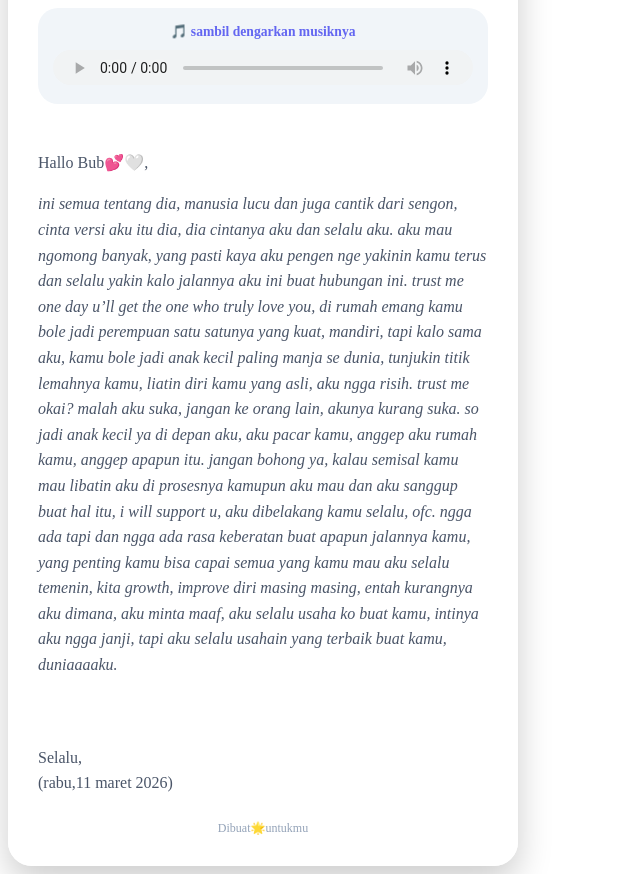
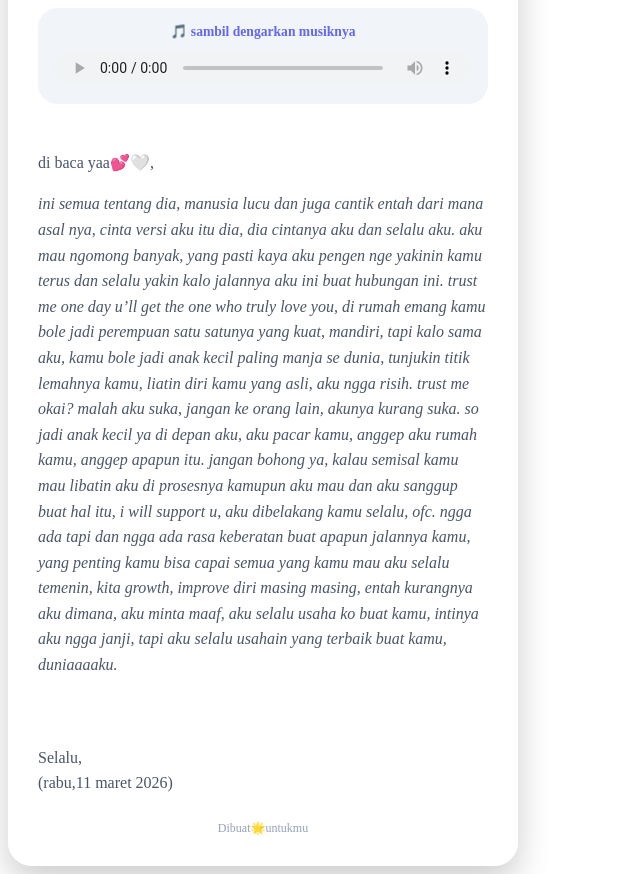
Before and after one commit to FikriTopikc/bifurinn, a plain HTML site: page index.html in a window 1280 px wide. Shown: the part 520-1394 px from the top of the page, without its empty margins (0-640 px from the left). Drawn offline with Linux system fonts and the light colour scheme.

Commit message:
Update index.html

```diff
--- a/index.html
+++ b/index.html
@@ -110,8 +110,8 @@
             </div>
 
         <div class="letter-content">
-            Hallo Bub💕🤍,
-   <p><i>ini semua tentang dia, manusia lucu dan juga cantik dari sengon, cinta versi aku itu dia, dia cintanya aku dan selalu aku. aku mau ngomong banyak, yang pasti kaya aku pengen nge yakinin kamu terus dan selalu yakin kalo jalannya aku ini buat hubungan ini. trust me one day u’ll get the one who truly love you, di rumah emang kamu bole jadi perempuan satu satunya yang kuat, mandiri, tapi kalo sama aku, kamu bole jadi anak kecil paling manja se dunia, tunjukin titik lemahnya kamu, liatin diri kamu yang asli, aku ngga risih. trust me okai? malah aku suka, jangan ke orang lain, akunya kurang suka. so jadi anak kecil ya di depan aku, aku pacar kamu, anggep aku rumah kamu, anggep apapun itu. jangan bohong ya, kalau semisal kamu mau libatin aku di prosesnya kamupun aku mau dan aku sanggup buat hal itu, i will support u, aku dibelakang kamu selalu, ofc. ngga ada tapi dan ngga ada rasa keberatan buat apapun jalannya kamu, yang penting kamu bisa capai semua yang kamu mau aku selalu temenin, kita growth, improve diri masing masing, entah kurangnya aku dimana, aku minta maaf, aku selalu usaha ko buat kamu, intinya aku ngga janji, tapi aku selalu usahain yang terbaik buat kamu, duniaaaaku.</i></p>
+            di baca yaa💕🤍,
+   <p><i>ini semua tentang dia, manusia lucu dan juga cantik entah dari mana asal nya, cinta versi aku itu dia, dia cintanya aku dan selalu aku. aku mau ngomong banyak, yang pasti kaya aku pengen nge yakinin kamu terus dan selalu yakin kalo jalannya aku ini buat hubungan ini. trust me one day u’ll get the one who truly love you, di rumah emang kamu bole jadi perempuan satu satunya yang kuat, mandiri, tapi kalo sama aku, kamu bole jadi anak kecil paling manja se dunia, tunjukin titik lemahnya kamu, liatin diri kamu yang asli, aku ngga risih. trust me okai? malah aku suka, jangan ke orang lain, akunya kurang suka. so jadi anak kecil ya di depan aku, aku pacar kamu, anggep aku rumah kamu, anggep apapun itu. jangan bohong ya, kalau semisal kamu mau libatin aku di prosesnya kamupun aku mau dan aku sanggup buat hal itu, i will support u, aku dibelakang kamu selalu, ofc. ngga ada tapi dan ngga ada rasa keberatan buat apapun jalannya kamu, yang penting kamu bisa capai semua yang kamu mau aku selalu temenin, kita growth, improve diri masing masing, entah kurangnya aku dimana, aku minta maaf, aku selalu usaha ko buat kamu, intinya aku ngga janji, tapi aku selalu usahain yang terbaik buat kamu, duniaaaaku.</i></p>
 
             Selalu,
             (rabu,11 maret 2026)
```
